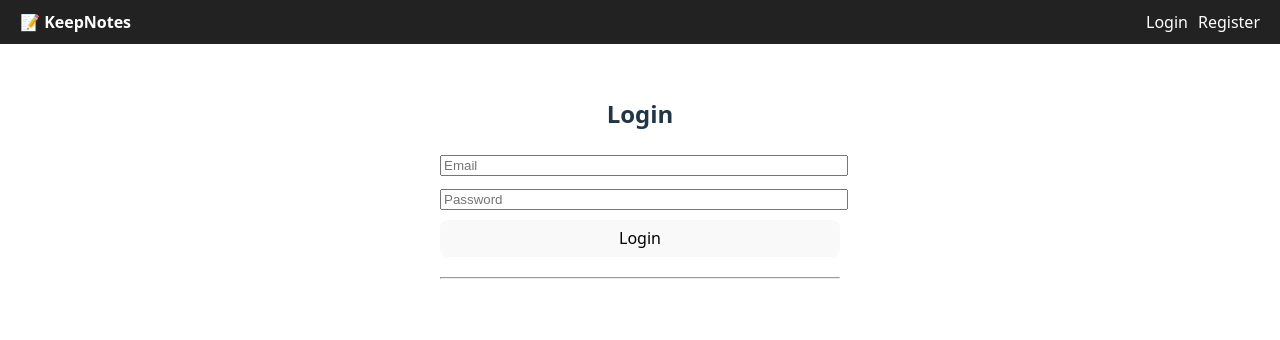
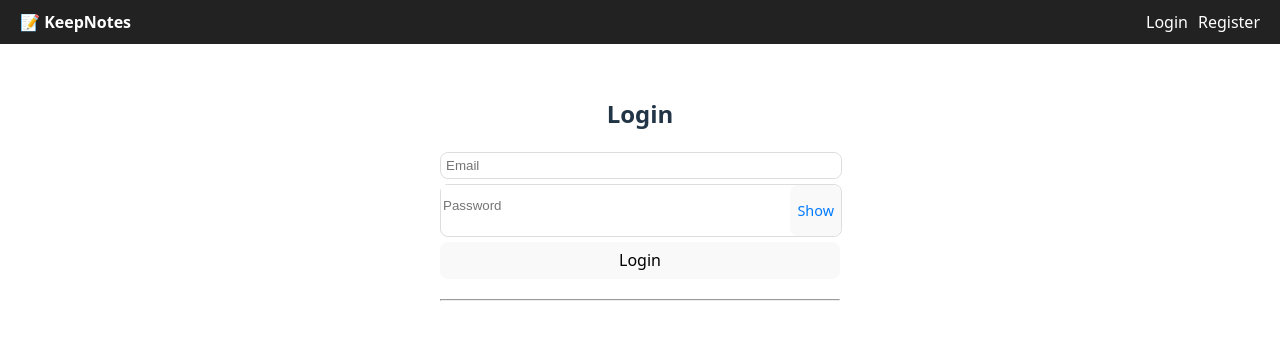
Before and after one commit to Fadhishproductions/keepNotes_Client, a React (Vite) app: page / in a window 1280 px wide. Shown: the top 340 px of the page. Built offline with nearby package versions, Linux system fonts and the light colour scheme; no server answers.

Commit message:
Login password show

```diff
--- a/src/pages/Login.jsx
+++ b/src/pages/Login.jsx
@@ -11,6 +11,7 @@ const Login = () => {
 
   const [email, setEmail] = useState('');
   const [password, setPassword] = useState('');
+  const [showPassword, setShowPassword] = useState(false);
 
   const [loginUser, { isLoading }] = useLoginUserMutation();
   const [googleLogin] = useGoogleLoginMutation();
@@ -48,22 +49,41 @@ const Login = () => {
       <h2 style={{textAlign:'center'}}>Login</h2>
 
       <form onSubmit={handleSubmit}>
+      <div style={{display:'flex',width:'100%',flexDirection:'row',border:'1px solid #DDD',borderRadius:'8px',margin:'5px 0px'}}>
         <input
           type="email"
           placeholder="Email"
           value={email}
           onChange={(e) => setEmail(e.target.value)}
           required
-          style={{ width: '100%', marginBottom: '10px' }}
-        />
+          style={{ width: '100%',border:'1px solid #DDD',borderRadius:'8px', padding:'5px',border:'none',outline:'none' }}
+          />
+          </div>
+
+
+        <div style={{display:'flex',width:'100%',flexDirection:'row',border:'1px solid #DDD',borderRadius:'8px',margin:'5px 0px'}}>
+
         <input
-          type="password"
+          type={showPassword ? 'text' : 'password'}
           placeholder="Password"
           value={password}
           onChange={(e) => setPassword(e.target.value)}
           required
-          style={{ width: '100%', marginBottom: '10px' }}
-        />
+          style={{ width: '100%', marginBottom: '10px',border:'none',outline:'none' }}
+          />
+        <button
+            type="button"
+            onClick={() => setShowPassword((prev) => !prev)}
+            style={{
+               color: '#007bff',
+              cursor: 'pointer',
+              fontSize: '0.9rem',
+              padding: '15px 6px'
+            }}
+            >
+            {showPassword ? 'Hide' : 'Show'}
+          </button>
+            </div>
         <button type="submit" disabled={isLoading} style={{ width: '100%' }}>
           {isLoading ? 'Logging in...' : 'Login'}
         </button>
@@ -82,4 +102,3 @@ const Login = () => {
 };
 
 export default Login;
-1
```
